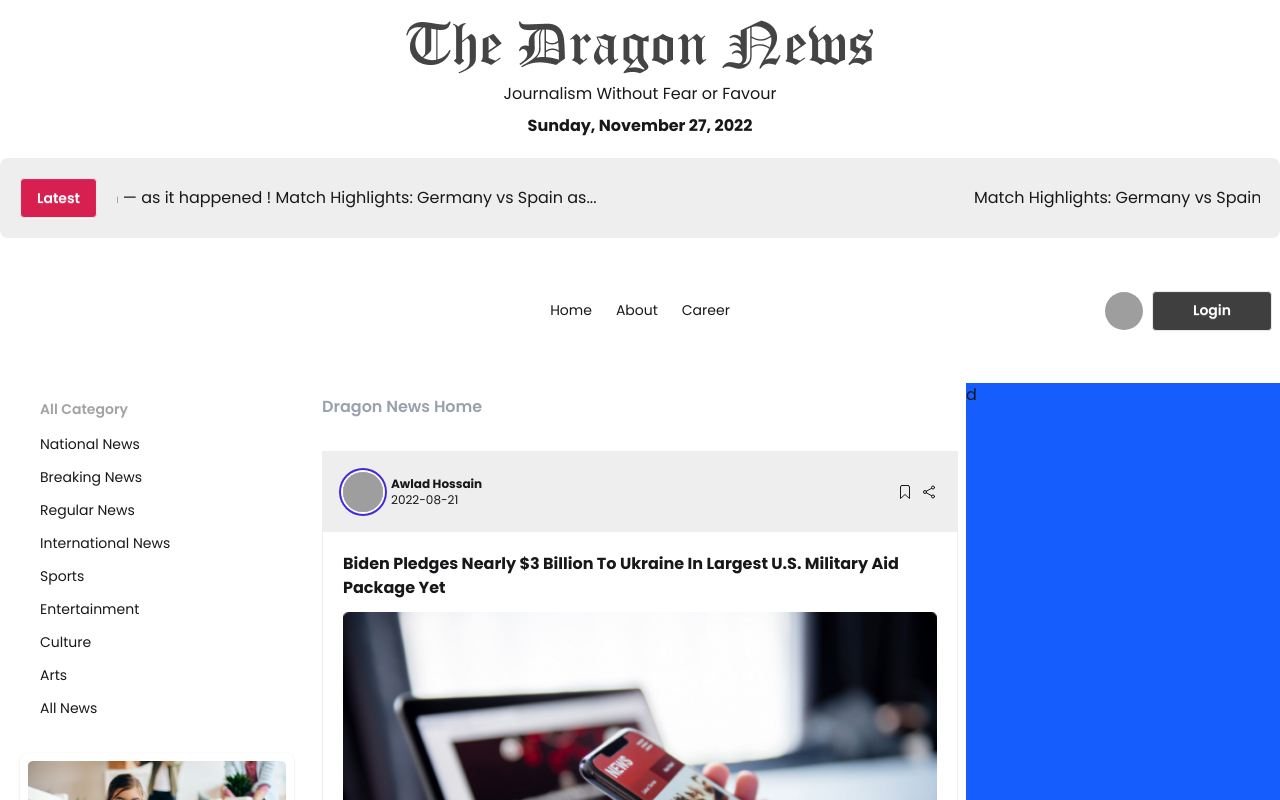
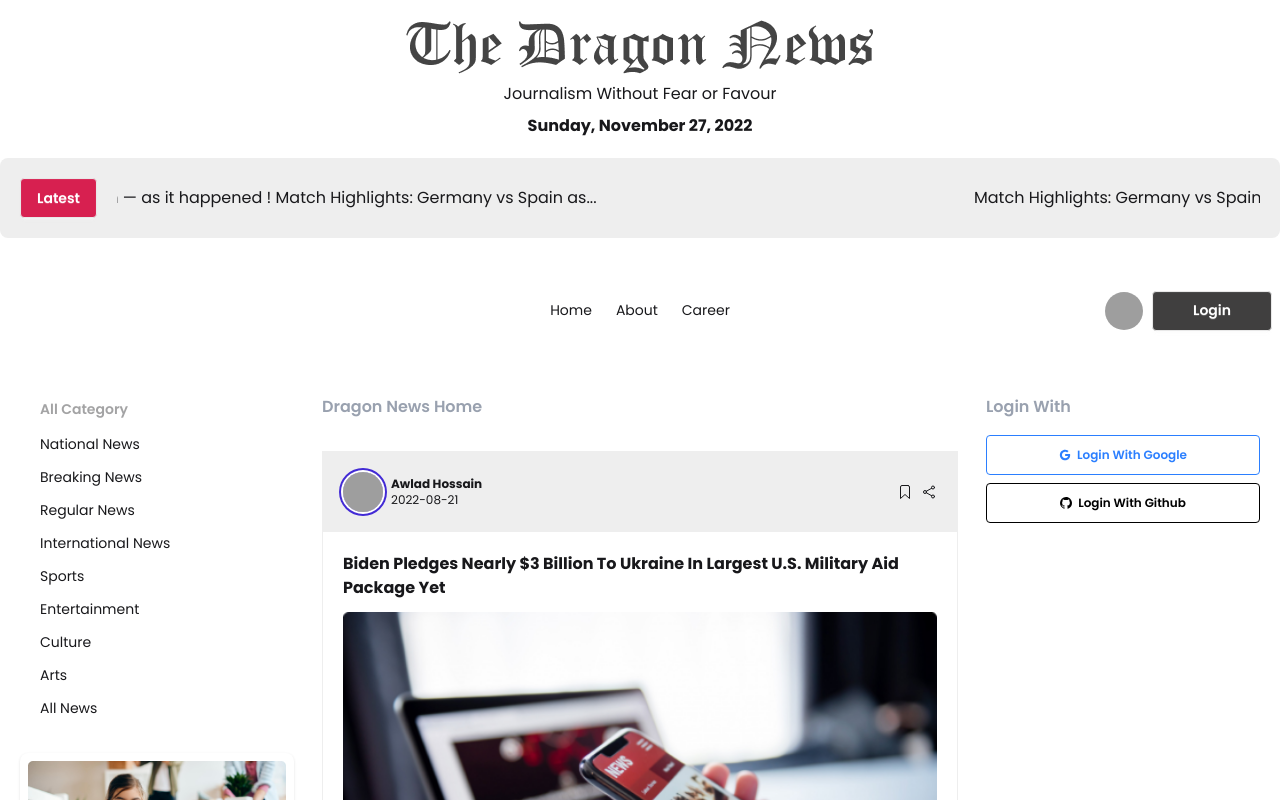
Before and after one commit to MD-Moniruzzaman-Arafat/web-project-15, a React (Vite) app: page / in a window 1280 px wide. Shown: the top 800 px of the page. Built offline with nearby package versions, Linux system fonts and the light colour scheme; grey boxes are pictures that could not be loaded.

Commit message:
social login component design

```diff
--- /dev/null
+++ b/src/components/socialLogin/SocialLLogin.jsx
@@ -0,0 +1,24 @@
+import { IoLogoGoogle } from "react-icons/io5";
+import { VscGithubInverted } from "react-icons/vsc";
+
+const SocialLLogin = () => {
+  return (
+    <>
+      <div>
+        <h1 className="font-semibold py-3 text-gray-400">Login With</h1>
+        <div>
+          <button className="btn btn-outline w-full border-blue-500 text-blue-500 text-xs my-1">
+            <IoLogoGoogle />
+            Login With Google
+          </button>
+          <button className="btn btn-outline w-full  text-black text-xs my-1">
+            <VscGithubInverted />
+            Login With Github
+          </button>
+        </div>
+      </div>
+    </>
+  );
+};
+
+export default SocialLLogin;
--- a/src/pages/HomePage.jsx
+++ b/src/pages/HomePage.jsx
@@ -4,6 +4,7 @@ import img1 from "../assets/1.png";
 import img2 from "../assets/2.png";
 import img3 from "../assets/3.png";
 import NewsCard from "../components/newsCard/NewsCard";
+import SocialLLogin from "../components/socialLogin/SocialLLogin";
 
 const HomePage = () => {
   return (
@@ -28,7 +29,9 @@ const HomePage = () => {
           <NewsCard />
           <NewsCard />
         </div>
-        <div className="lg:col-span-1 bg-blue-600 h-[1350px]">d</div>
+        <div className="lg:col-span-1 px-5 h-[1350px]">
+          <SocialLLogin />
+        </div>
       </div>
     </>
   );
```
